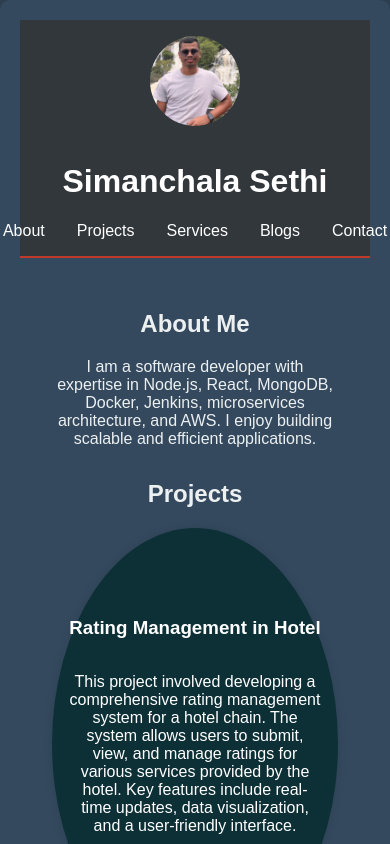
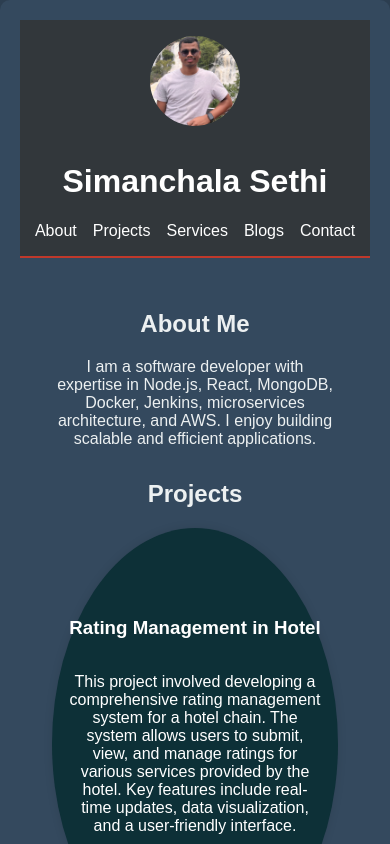
Before and after one commit to SimanchalaSethi/who-is-simanchala, a React (Create React App) app: page / in a window 390 px wide. Shown: the top 844 px of the page. Built offline with nearby package versions, Linux system fonts and the light colour scheme.

Commit message:
add mobile response

```diff
--- a/src/components/Header.css
+++ b/src/components/Header.css
@@ -52,4 +52,7 @@
     .header-content nav ul {
         margin-top: 1rem;
     }
+    .Header nav ul li {
+        margin:0 0.5rem;
+    }
 }
```
